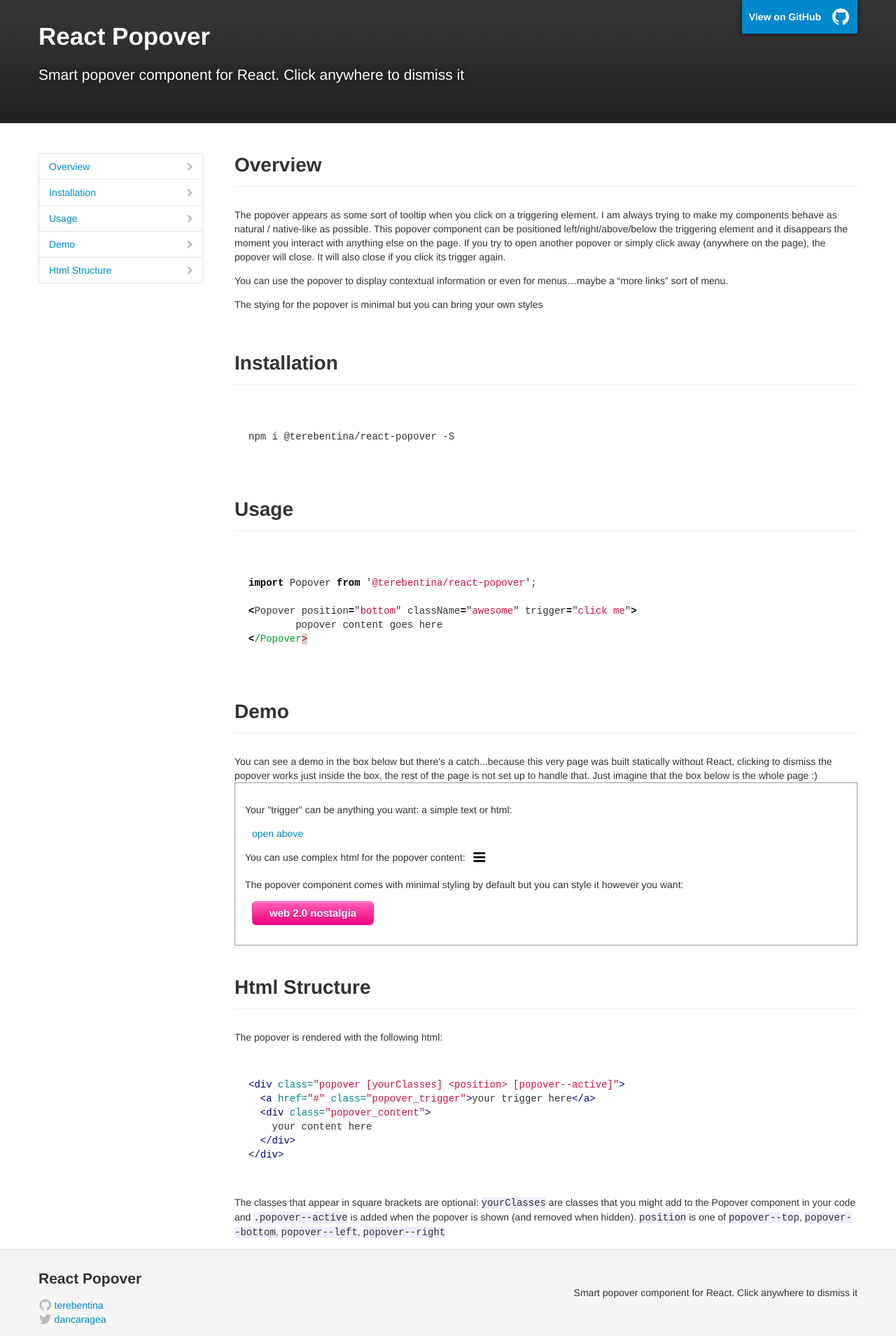
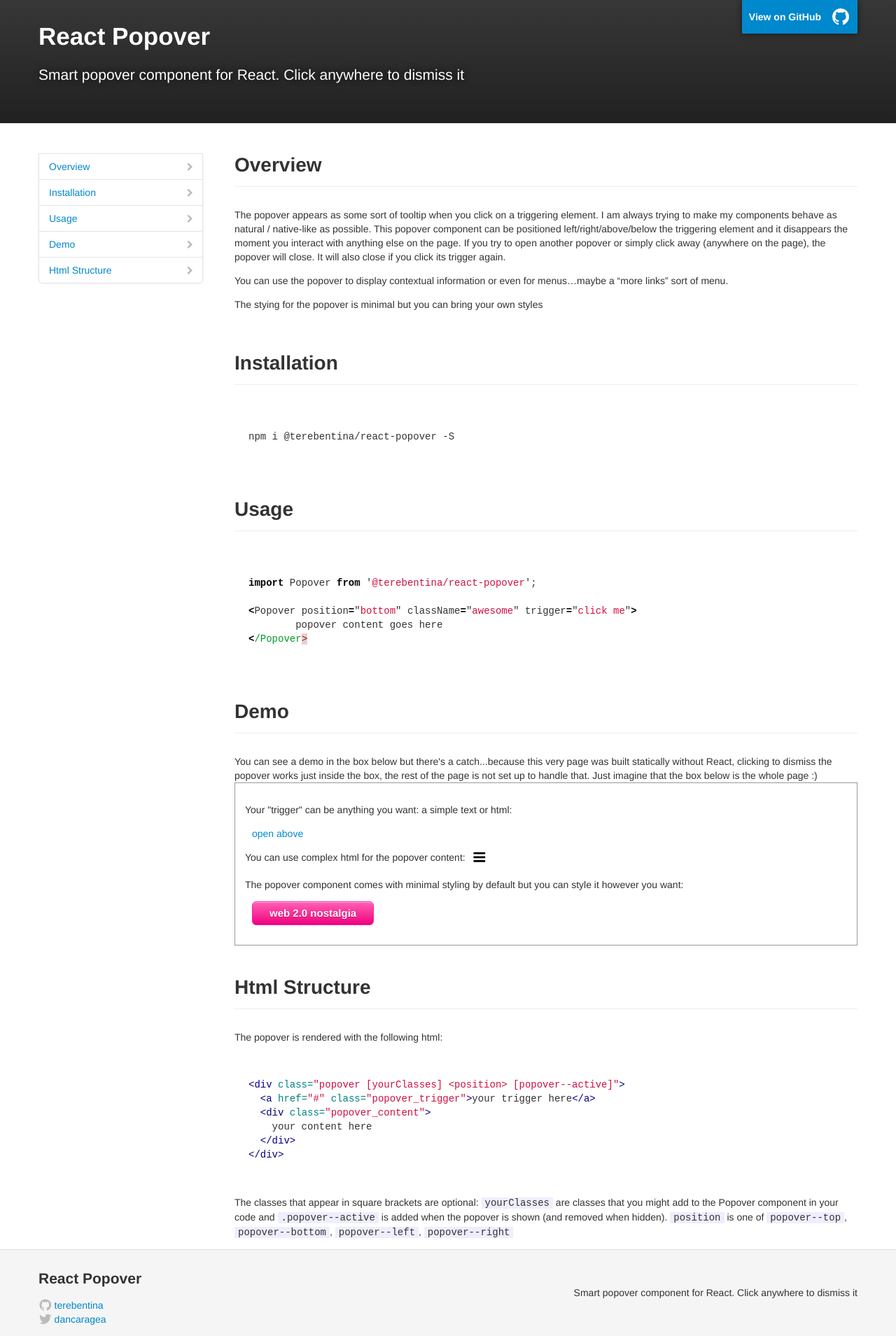
Before and after one commit to terebentina/react-popover, a Jekyll site: the page built from index.html, in a window 1280 px wide. Shown: the whole page at 70% size. Built offline with Jekyll 4.4.1, drawn with Linux system fonts in a browser that asks for light colours.

Commit message:
better syntax highlight

```diff
--- a/_sass/_syntax-highlighting.scss
+++ b/_sass/_syntax-highlighting.scss
@@ -1,5 +1,6 @@
-.highlighter-rouge {
+code.highlighter-rouge {
 	background: #eef;
+	padding: 0 5px;
 }
 
 /**
```
